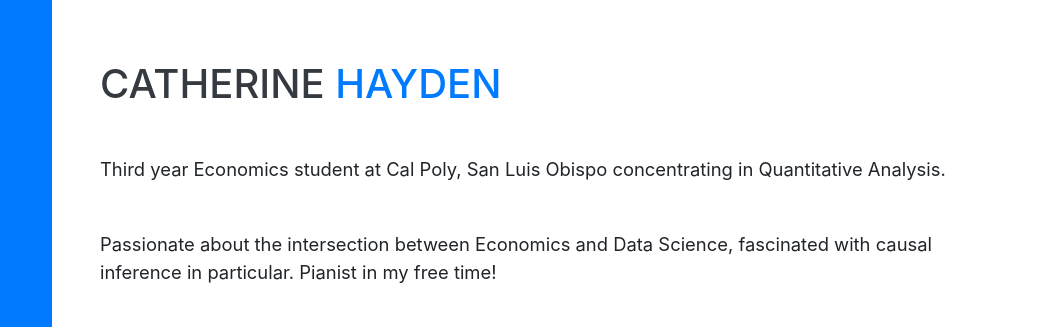
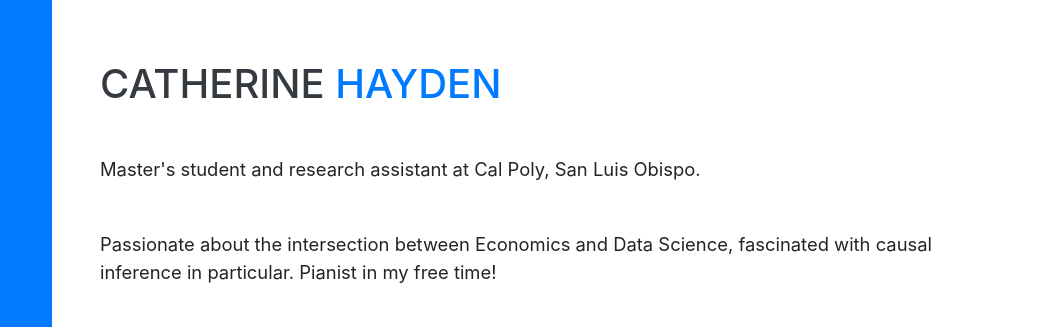
Before and after one commit to chayden1215/chayden1215.github.io, a website with bundled scripts: page index.html in a window 1280 px wide. Shown: the part 175-502 px from the top of the page, 220-1280 px from the left. Built offline with nearby package versions, Linux system fonts and the light colour scheme; a web font is replaced by a local one.

Commit message:
Update index.html

```diff
--- a/index.html
+++ b/index.html
@@ -70,7 +70,7 @@
         <div class="subheading mb-5">
           <a href="mailto:name@email.com"></a>
         </div>
-        <p class="lead mb-5">Third year Economics student at Cal Poly, San Luis Obispo concentrating in Quantitative Analysis.
+        <p class="lead mb-5">Master's student and research assistant at Cal Poly, San Luis Obispo.
         </p>
         <p class="lead mb-5">Passionate about the intersection between Economics and Data Science, fascinated with causal inference in particular. Pianist in my free time!
         </p>
```
